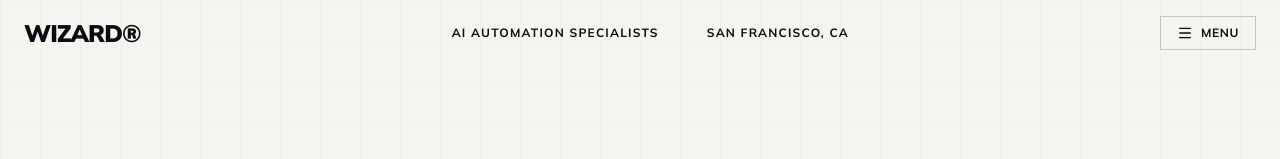
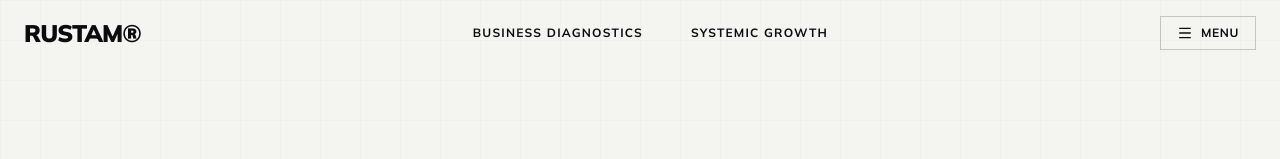
Before and after one commit to SEva-se/wizz_rustam, a React (Vite) app: page / in a window 1280 px wide. Shown: the top 159 px of the page. Built offline with nearby package versions, Linux system fonts and the light colour scheme.

Commit message:
brand: rename WIZARD to RUSTAM and update header titles to focus on business diagnostics

```diff
--- a/src/App.tsx
+++ b/src/App.tsx
@@ -42,10 +42,10 @@ import { Menu } from 'lucide-react';
 function TopNav() {
   return (
     <header className="fixed top-0 left-0 w-full z-50 flex items-center justify-between px-6 py-4 mix-blend-difference text-white">
-      <div className="font-black text-2xl tracking-tighter">WIZARD®</div>
+      <div className="font-black text-2xl tracking-tighter">RUSTAM®</div>
       <div className="hidden md:flex gap-12 text-xs font-bold uppercase tracking-widest">
-        <span>AI AUTOMATION SPECIALISTS</span>
-        <span>SAN FRANCISCO, CA</span>
+        <span>BUSINESS DIAGNOSTICS</span>
+        <span>SYSTEMIC GROWTH</span>
       </div>
       <button className="flex items-center gap-2 border border-white/20 px-4 py-2 hover:bg-white hover:text-black transition-colors font-bold text-xs uppercase tracking-wider">
         <Menu size={16} /> MENU
```
